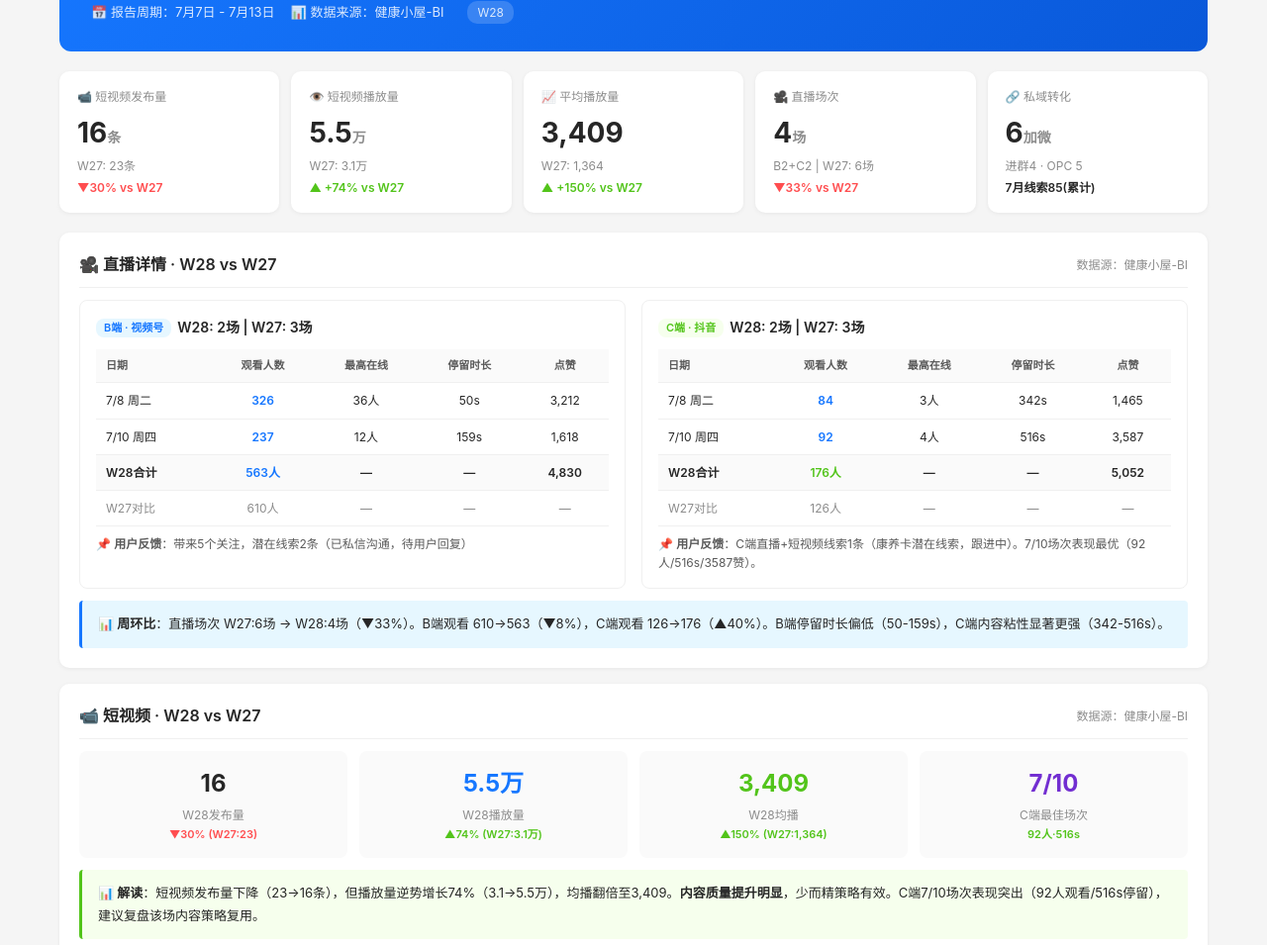
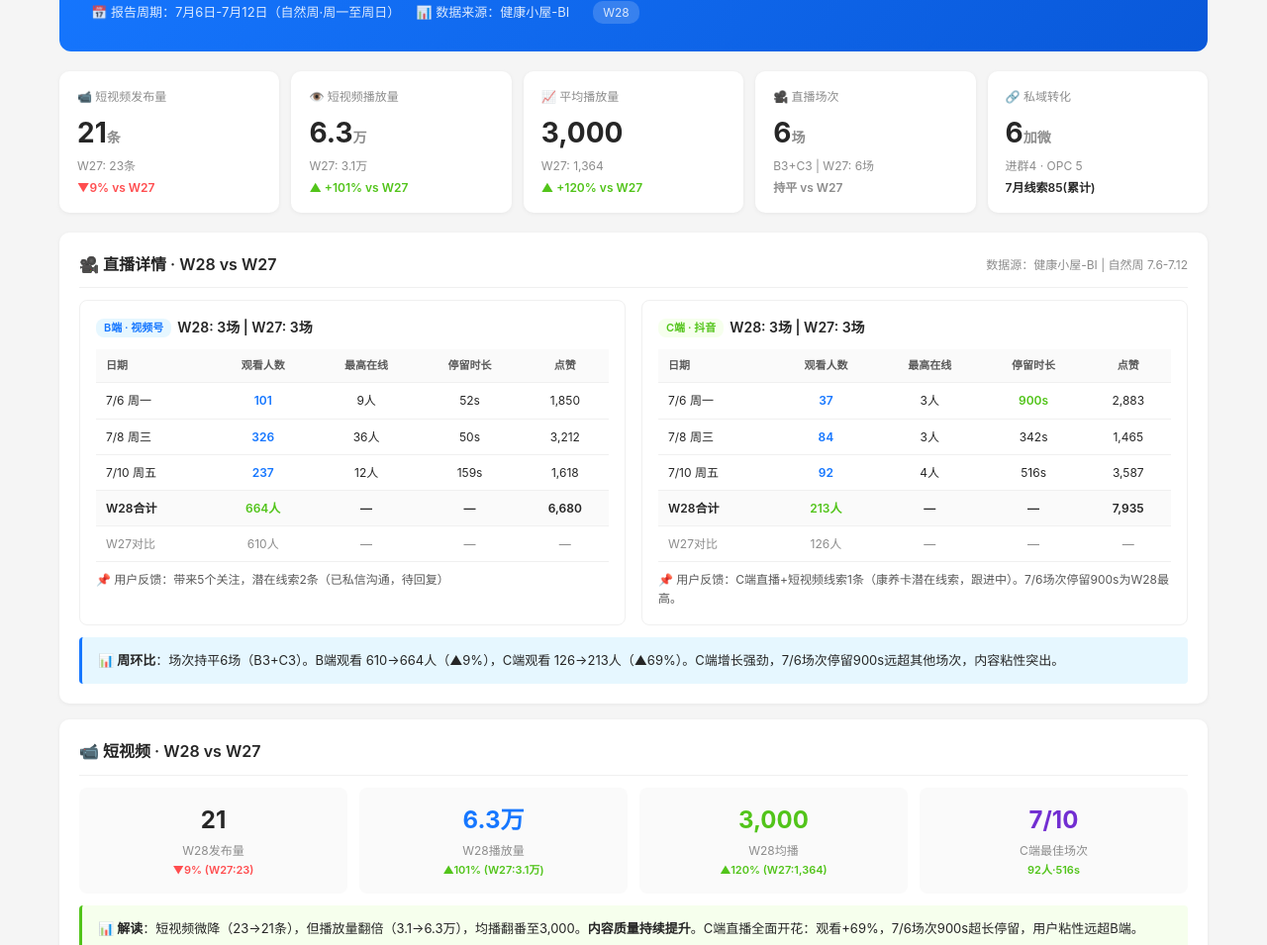
Before and after one commit to yiru12345-collab/monthly-report, a plain HTML site: page w28.html in a window 1280 px wide. Shown: the part 92-1047 px from the top of the page at 99% size. Drawn offline with nearby package versions, Linux system fonts and the light colour scheme.

Commit message:
W28周报v3: 自然周7.6-7.12, 直播6场(B3C3), 视频21条/6.3万播放

```diff
--- a/w28.html
+++ b/w28.html
@@ -103,34 +103,34 @@ td.red{color:#ff4d4f;font-weight:600}
 <div class="container">
 
 <div class="header">
-  <h1>康小虎 · 运营周报 W28 (7.7-7.13)</h1>
-  <div class="meta"><span>📅 报告周期：7月7日 - 7月13日</span><span>📊 数据来源：健康小屋-BI</span><span class="highlight-badge">W28</span></div>
+  <h1>康小虎 · 运营周报 W28 (7.6-7.12)</h1>
+  <div class="meta"><span>📅 报告周期：7月6日-7月12日（自然周·周一至周日）</span><span>📊 数据来源：健康小屋-BI</span><span class="highlight-badge">W28</span></div>
 </div>
 
 <div class="kpi-row">
   <div class="kpi-card" style="cursor:pointer" onclick="showDetail('videoCount')">
     <div class="label">📹 短视频发布量</div>
-    <div class="value clickable">16<span style="font-size:14px;color:#8c8c8c">条</span></div>
+    <div class="value clickable">21<span style="font-size:14px;color:#8c8c8c">条</span></div>
     <div class="sub">W27: 23条</div>
-    <div class="trend down">▼30% vs W27</div>
+    <div class="trend down">▼9% vs W27</div>
   </div>
   <div class="kpi-card" style="cursor:pointer" onclick="showDetail('videoViews')">
     <div class="label">👁️ 短视频播放量</div>
-    <div class="value clickable">5.5<span style="font-size:14px;color:#8c8c8c">万</span></div>
+    <div class="value clickable">6.3<span style="font-size:14px;color:#8c8c8c">万</span></div>
     <div class="sub">W27: 3.1万</div>
-    <div class="trend up">▲ +74% vs W27</div>
+    <div class="trend up">▲ +101% vs W27</div>
   </div>
   <div class="kpi-card">
     <div class="label">📈 平均播放量</div>
-    <div class="value">3,409</div>
+    <div class="value">3,000</div>
     <div class="sub">W27: 1,364</div>
-    <div class="trend up">▲ +150% vs W27</div>
+    <div class="trend up">▲ +120% vs W27</div>
   </div>
   <div class="kpi-card" style="cursor:pointer" onclick="showDetail('liveCount')">
     <div class="label">🎥 直播场次</div>
-    <div class="value clickable">4<span style="font-size:14px;color:#8c8c8c">场</span></div>
-    <div class="sub">B2+C2 | W27: 6场</div>
-    <div class="trend down">▼33% vs W27</div>
+    <div class="value clickable">6<span style="font-size:14px;color:#8c8c8c">场</span></div>
+    <div class="sub">B3+C3 | W27: 6场</div>
+    <div class="trend flat">持平 vs W27</div>
   </div>
   <div class="kpi-card" style="cursor:pointer" onclick="showDetail('leadsCount')">
     <div class="label">🔗 私域转化</div>
@@ -140,82 +140,62 @@ td.red{color:#ff4d4f;font-weight:600}
   </div>
 </div>
 
-
 <div class="panel">
-  <div class="panel-header"><h2>🎥 直播详情 · W28 vs W27</h2><span class="subtitle">数据源：健康小屋-BI</span></div>
+  <div class="panel-header"><h2>🎥 直播详情 · W28 vs W27</h2><span class="subtitle">数据源：健康小屋-BI | 自然周 7.6-7.12</span></div>
   <div class="grid-2">
     <div class="ops-card">
-      <h3><span class="tag blue">B端 · 视频号</span> W28: 2场 | W27: 3场</h3>
+      <h3><span class="tag blue">B端 · 视频号</span> W28: 3场 | W27: 3场</h3>
       <table>
         <tr><th class="tl">日期</th><th>观看人数</th><th>最高在线</th><th>停留时长</th><th>点赞</th></tr>
-        <tr><td class="tl">7/8 周二</td><td class="hl">326</td><td>36人</td><td>50s</td><td>3,212</td></tr>
-        <tr><td class="tl">7/10 周四</td><td class="hl">237</td><td>12人</td><td>159s</td><td>1,618</td></tr>
-        <tr style="background:#fafafa;font-weight:600"><td class="tl">W28合计</td><td class="hl">563人</td><td>—</td><td>—</td><td>4,830</td></tr>
+        <tr><td class="tl">7/6 周一</td><td class="hl">101</td><td>9人</td><td>52s</td><td>1,850</td></tr>
+        <tr><td class="tl">7/8 周三</td><td class="hl">326</td><td>36人</td><td>50s</td><td>3,212</td></tr>
+        <tr><td class="tl">7/10 周五</td><td class="hl">237</td><td>12人</td><td>159s</td><td>1,618</td></tr>
+        <tr style="background:#fafafa;font-weight:600"><td class="tl">W28合计</td><td class="up">664人</td><td>—</td><td>—</td><td>6,680</td></tr>
         <tr><td class="tl" style="color:#8c8c8c">W27对比</td><td style="color:#8c8c8c">610人</td><td style="color:#8c8c8c">—</td><td style="color:#8c8c8c">—</td><td style="color:#8c8c8c">—</td></tr>
       </table>
-      <div style="margin-top:8px;font-size:12px;color:#595959">📌 <b>用户反馈</b>：带来5个关注，潜在线索2条（已私信沟通，待用户回复）</div>
+      <div style="margin-top:8px;font-size:12px;color:#595959">📌 用户反馈：带来5个关注，潜在线索2条（已私信沟通，待回复）</div>
     </div>
     <div class="ops-card">
-      <h3><span class="tag green">C端 · 抖音</span> W28: 2场 | W27: 3场</h3>
+      <h3><span class="tag green">C端 · 抖音</span> W28: 3场 | W27: 3场</h3>
       <table>
         <tr><th class="tl">日期</th><th>观看人数</th><th>最高在线</th><th>停留时长</th><th>点赞</th></tr>
-        <tr><td class="tl">7/8 周二</td><td class="hl">84</td><td>3人</td><td>342s</td><td>1,465</td></tr>
-        <tr><td class="tl">7/10 周四</td><td class="hl">92</td><td>4人</td><td>516s</td><td>3,587</td></tr>
-        <tr style="background:#fafafa;font-weight:600"><td class="tl">W28合计</td><td class="up">176人</td><td>—</td><td>—</td><td>5,052</td></tr>
+        <tr><td class="tl">7/6 周一</td><td class="hl">37</td><td>3人</td><td style="color:#52c41a;font-weight:600">900s</td><td>2,883</td></tr>
+        <tr><td class="tl">7/8 周三</td><td class="hl">84</td><td>3人</td><td>342s</td><td>1,465</td></tr>
+        <tr><td class="tl">7/10 周五</td><td class="hl">92</td><td>4人</td><td>516s</td><td>3,587</td></tr>
+        <tr style="background:#fafafa;font-weight:600"><td class="tl">W28合计</td><td class="up">213人</td><td>—</td><td>—</td><td>7,935</td></tr>
         <tr><td class="tl" style="color:#8c8c8c">W27对比</td><td style="color:#8c8c8c">126人</td><td style="color:#8c8c8c">—</td><td style="color:#8c8c8c">—</td><td style="color:#8c8c8c">—</td></tr>
       </table>
-      <div style="margin-top:8px;font-size:12px;color:#595959">📌 <b>用户反馈</b>：C端直播+短视频线索1条（康养卡潜在线索，跟进中）。7/10场次表现最优（92人/516s/3587赞）。</div>
+      <div style="margin-top:8px;font-size:12px;color:#595959">📌 用户反馈：C端直播+短视频线索1条（康养卡潜在线索，跟进中）。7/6场次停留900s为W28最高。</div>
     </div>
   </div>
   <div class="insight-box info" style="margin-top:12px">
-    <b>📊 周环比</b>：直播场次 W27:6场 → W28:4场（▼33%）。B端观看 610→563（▼8%），C端观看 126→176（▲40%）。B端停留时长偏低（50-159s），C端内容粘性显著更强（342-516s）。
+    <b>📊 周环比</b>：场次持平6场（B3+C3）。B端观看 610→664人（▲9%），C端观看 126→213人（▲69%）。C端增长强劲，7/6场次停留900s远超其他场次，内容粘性突出。
   </div>
 </div>
 
-
 <div class="panel">
-  <div class="panel-header"><h2>📹 短视频 · W28 vs W27</h2><span class="subtitle">数据源：健康小屋-BI</span></div>
+  <div class="panel-header"><h2>📹 短视频 · W28 vs W27</h2></div>
   <div class="grid-4">
-    <div class="metric-box">
-      <div class="val">16</div><div class="lbl">W28发布量</div>
-      <div class="chg down">▼30% (W27:23)</div>
-    </div>
-    <div class="metric-box">
-      <div class="val" style="color:#1677ff">5.5万</div><div class="lbl">W28播放量</div>
-      <div class="chg up">▲74% (W27:3.1万)</div>
-    </div>
-    <div class="metric-box">
-      <div class="val" style="color:#52c41a">3,409</div><div class="lbl">W28均播</div>
-      <div class="chg up">▲150% (W27:1,364)</div>
-    </div>
-    <div class="metric-box">
-      <div class="val" style="color:#722ed1">7/10</div><div class="lbl">C端最佳场次</div>
-      <div class="chg up">92人·516s</div>
-    </div>
+    <div class="metric-box"><div class="val">21</div><div class="lbl">W28发布量</div><div class="chg down">▼9% (W27:23)</div></div>
+    <div class="metric-box"><div class="val" style="color:#1677ff">6.3万</div><div class="lbl">W28播放量</div><div class="chg up">▲101% (W27:3.1万)</div></div>
+    <div class="metric-box"><div class="val" style="color:#52c41a">3,000</div><div class="lbl">W28均播</div><div class="chg up">▲120% (W27:1,364)</div></div>
+    <div class="metric-box"><div class="val" style="color:#722ed1">7/10</div><div class="lbl">C端最佳场次</div><div class="chg up">92人·516s</div></div>
   </div>
   <div class="insight-box" style="margin-top:12px">
-    <b>📊 解读</b>：短视频发布量下降（23→16条），但播放量逆势增长74%（3.1→5.5万），均播翻倍至3,409。<b>内容质量提升明显</b>，少而精策略有效。C端7/10场次表现突出（92人观看/516s停留），建议复盘该场内容策略复用。
+    <b>📊 解读</b>：短视频微降（23→21条），但播放量翻倍（3.1→6.3万），均播翻番至3,000。<b>内容质量持续提升</b>。C端直播全面开花：观看+69%，7/6场次900s超长停留，用户粘性远超B端。
   </div>
 </div>
 
 <div class="panel">
   <div class="panel-header"><h2>🔗 私域转化 & 月度进度</h2></div>
   <div class="grid-4">
-    <div class="metric-box">
-      <div class="val" style="color:#1677ff">6</div><div class="lbl">W28加微信</div>
-    </div>
-    <div class="metric-box">
-      <div class="val" style="color:#52c41a">4</div><div class="lbl">W28进群</div>
-    </div>
-    <div class="metric-box">
-      <div class="val" style="color:#722ed1">5</div><div class="lbl">OPC注册</div>
-    </div>
-    <div class="metric-box">
-      <div class="val" style="color:#ff4d4f">85</div><div class="lbl">7月累计线索</div>
-    </div>
+    <div class="metric-box"><div class="val" style="color:#1677ff">6</div><div class="lbl">W28加微信</div></div>
+    <div class="metric-box"><div class="val" style="color:#52c41a">4</div><div class="lbl">W28进群</div></div>
+    <div class="metric-box"><div class="val" style="color:#722ed1">5</div><div class="lbl">OPC注册</div></div>
+    <div class="metric-box"><div class="val" style="color:#ff4d4f">85</div><div class="lbl">7月累计线索</div></div>
   </div>
   <div class="insight-box red" style="margin-top:12px">
-    <b>⚠️ 风险提示</b>：上周四（7/10）加线索的微信被举报封号，正在努力解封中。解封后将追回进度补加客户。目前加微6/进群4/OPC5均为封号前数据。
+    <b>⚠️ 风险提示</b>：上周四（7/10）线索微信被举报封号，正在解封中。解封后追回进度。加微6/进群4/OPC5为封号前数据。
   </div>
 </div>
 
@@ -225,18 +205,18 @@ td.red{color:#ff4d4f;font-weight:600}
     <div class="ops-card">
       <h3><span class="tag green">✅ 已完成</span></h3>
       <ul>
-        <li>短视频16条，播放量5.5万，均播3,409（质量提升明显）</li>
-        <li>B端直播2场：7/8(326人) + 7/10(237人)，潜在线索2条</li>
-        <li>C端直播2场：7/8(84人) + 7/10(92人·最优)，1条康养卡线索</li>
+        <li>短视频21条，播放量6.3万（翻倍），均播3,000</li>
+        <li>直播6场（B3+C3），B端664人/C端213人</li>
+        <li>C端全面增长：观看▲69%，7/6场次900s超长停留</li>
         <li>加微信6人，进群4人，OPC注册5人</li>
       </ul>
     </div>
     <div class="ops-card">
       <h3><span class="tag red">⚠️ 卡点</span></h3>
       <ul>
-        <li><b>微信封号</b>：周四（7/10）线索微信被举报，正在解封</li>
-        <li><b>直播场次下滑</b>：W27:6场 → W28:4场（▼33%），需恢复频次</li>
-        <li><b>B端停留时长偏低</b>：50-159s，需优化直播内容留住观众</li>
+        <li><b>微信封号</b>：7/10被封，正在解封</li>
+        <li><b>B端停留偏低</b>：50-159s，需优化内容留住观众</li>
+        <li><b>短视频放量放缓</b>：21条（▼9%），低于目标30条/周</li>
       </ul>
     </div>
   </div>
@@ -245,18 +225,18 @@ td.red{color:#ff4d4f;font-weight:600}
       <h3><span class="tag blue">🎯 下周重点</span></h3>
       <ul>
         <li>微信解封后追回未跟进线索</li>
-        <li>B端直播恢复≥4场/周，C端保持≥2场/周</li>
-        <li>复盘7/10 C端场次（92人/516s），复用内容策略</li>
-        <li>短视频维持16条+/周，保持爆款率</li>
+        <li>复盘C端7/6场次（900s停留），复用内容策略到B端</li>
+        <li>短视频恢复至30条+/周，保持爆款率</li>
+        <li>B端直播优化停留时长，目标>120s</li>
       </ul>
     </div>
     <div class="ops-card">
       <h3><span class="tag orange">💡 趋势关注</span></h3>
       <ul>
-        <li>短视频"少而精"：16条产出5.5万播放 > 23条产出3.1万</li>
-        <li>C端直播观看126→176人（▲40%），用户粘性远超B端</li>
-        <li>7月13天累计线索85条（vs 6月同期57条，▲49%）</li>
-        <li>OPC注册5人，变现路径待打通</li>
+        <li>短视频少而精已验证：21条6.3万 > 23条3.1万</li>
+        <li>C端直播观看▲69%，粘性+停留远超B端</li>
+        <li>7月12天累计线索85条（vs 6月同期57条，▲49%）</li>
+        <li>OPC注册5人，变现路径待加速</li>
       </ul>
     </div>
   </div>
@@ -267,16 +247,12 @@ td.red{color:#ff4d4f;font-weight:600}
 
 
 <script>
-var detailData = {
-  videoCount: {title:'短视频 · W28',headers:['指标','W28','W27','环比'],rows:[['发布量','16条','23条','▼30%'],['播放量','54,537','31,381','▲74%'],['均播','3,409','1,364','▲150%']]},
-  videoViews: {title:'短视频播放量 · W28',headers:['指标','W28','W27','环比'],rows:[['播放量','54,537','31,381','▲74%'],['发布量','16条','23条','▼30%'],['均播','3,409','1,364','▲150%']]},
-  liveCount: {title:'直播场次 · W28 vs W27',headers:['端','W28','W27','环比'],rows:[['B端视频号','2场','3场','▼33%'],['C端抖音','2场','3场','▼33%'],['合计','4场','6场','▼33%']]},
-  leadsCount: {title:'私域转化 · W28',headers:['指标','数值','备注'],rows:[['加微信','6人','W28周数据'],['进群','4人','W28周数据'],['OPC注册','5人','W28周数据'],['7月累计线索','85条','截至7.13']]}
+var dd={
+  videoCount:{title:'短视频·W28',headers:['指标','W28','W27','环比'],rows:[['发布量','21条','23条','▼9%'],['播放量','62,999','31,381','▲101%'],['均播','3,000','1,364','▲120%']]},
+  videoViews:{title:'播放量·W28',headers:['指标','W28','W27','环比'],rows:[['播放量','62,999','31,381','▲101%'],['发布量','21条','23条','▼9%'],['均播','3,000','1,364','▲120%']]},
+  liveCount:{title:'直播·W28vsW27',headers:['端','W28','W27','环比'],rows:[['B端视频号','3场/664人','3场/610人','▲9%'],['C端抖音','3场/213人','3场/126人','▲69%'],['合计','6场/877人','6场/736人','▲19%']]},
+  leadsCount:{title:'私域·W28',headers:['指标','数值','备注'],rows:[['加微信','6人','W28'],['进群','4人','W28'],['OPC注册','5人','W28'],['7月累计线索','85条','截至7.12']]}
 };
-var mo=document.getElementById('modalOverlay'),mt=document.getElementById('modalTitle'),mb=document.getElementById('modalBody');
-window.showDetail=function(t){var d=detailData[t];if(!d)return;mt.textContent=d.title;var h='<table><thead><tr>';d.headers.forEach(function(hd){h+='<th>'+hd+'</th>'});h+='</tr></thead><tbody>';d.rows.forEach(function(r){h+='<tr>';r.forEach(function(c){h+='<td>'+c+'</td>'});h+='</tr>'});h+='</tbody></table>';mb.innerHTML=h;mo.classList.add('show')};
-window.closeModal=function(){mo.classList.remove('show')};
-mo.addEventListener('click',function(e){if(e.target===mo)closeModal()});
 </script>
 </body>
 </html>
```
